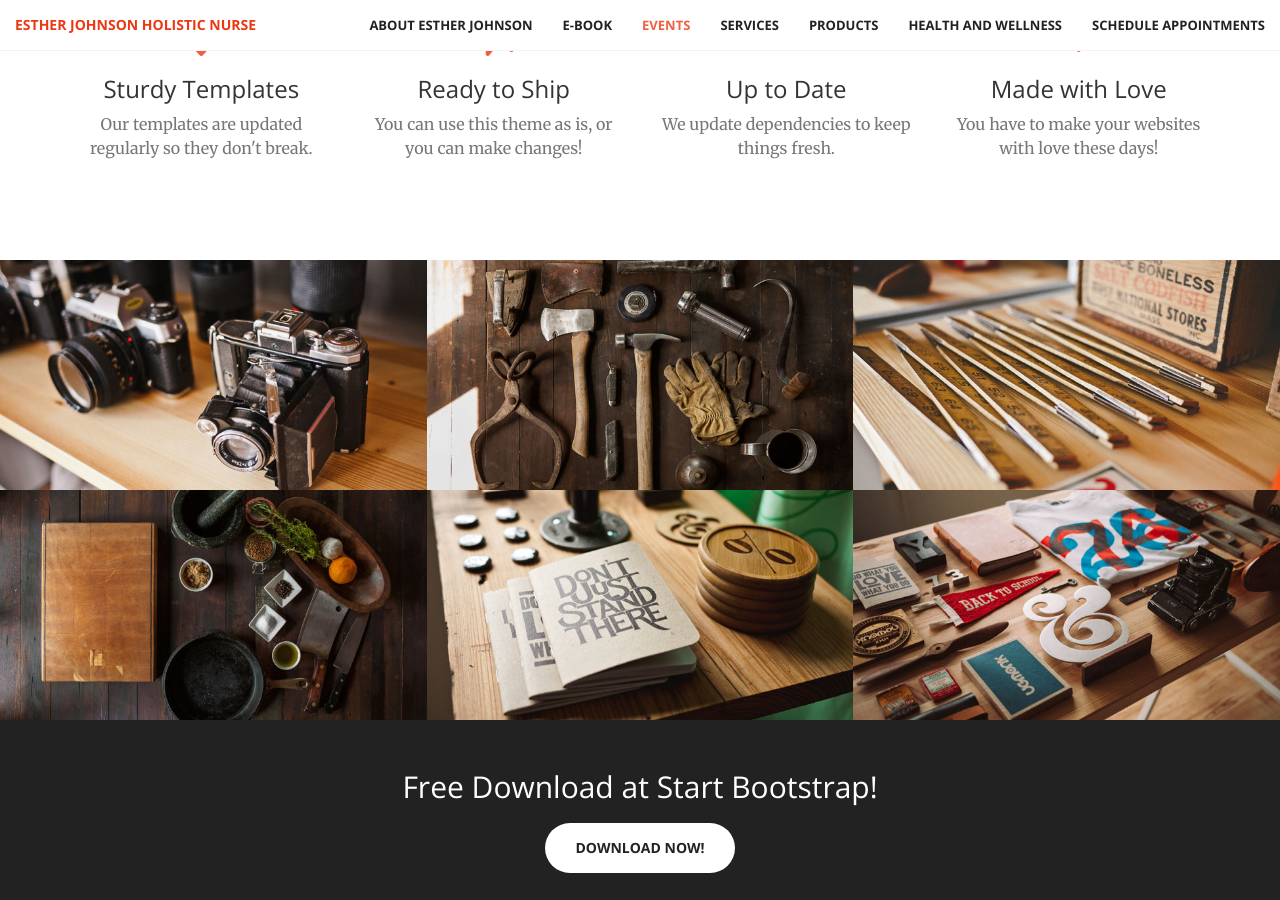
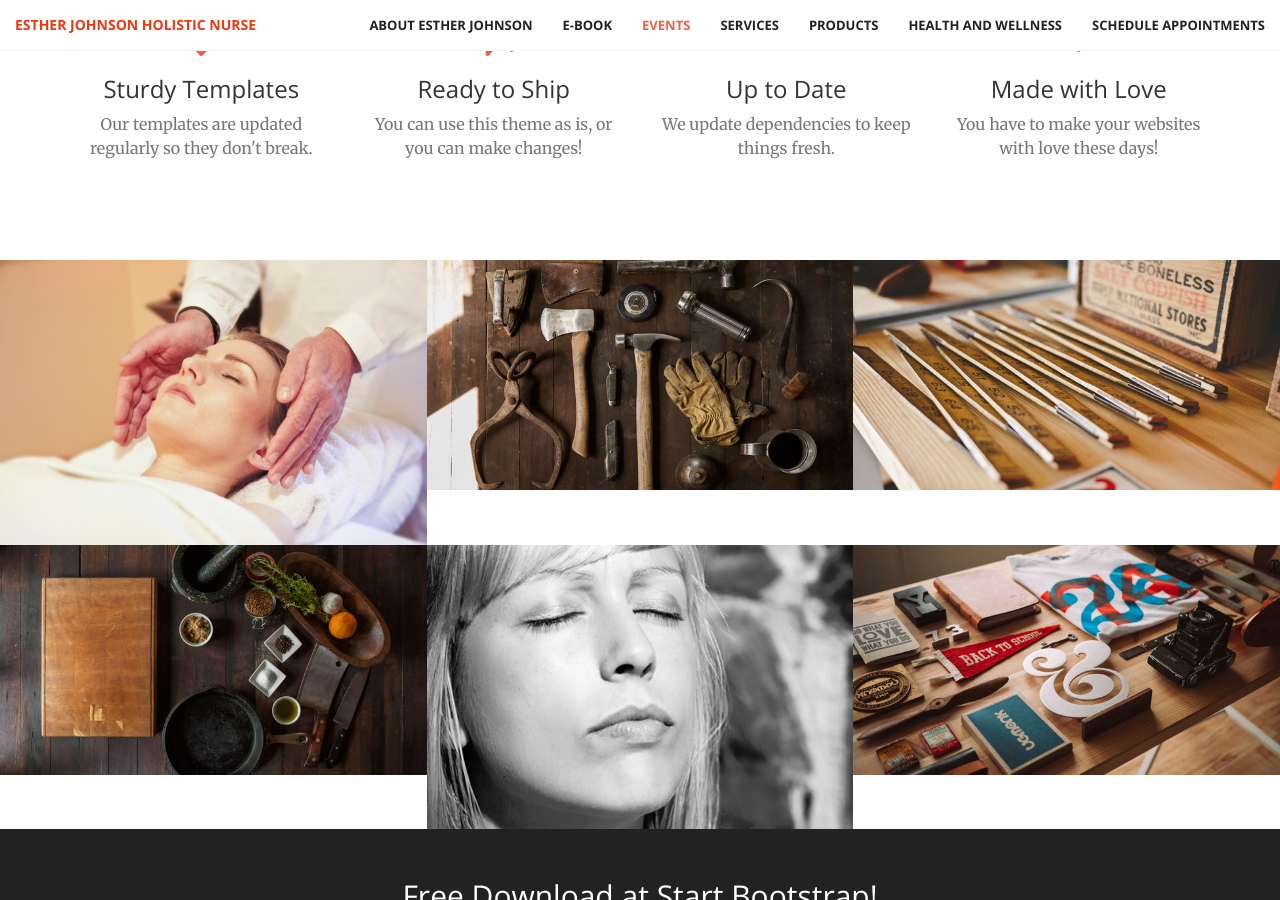
Before and after one commit to SilverIronMan/esther, a Jekyll site: the page built from index.html, in a window 1280 px wide and 900 px high, scrolled down 2815 px. Built offline with Jekyll 4.4.1, drawn with Linux system fonts in a browser that asks for light colours; comment, search, counter and statistics services are not loaded.

Commit message:
Updated main page css

```diff
--- a/assets/css/creative.css
+++ b/assets/css/creative.css
@@ -476,3 +476,10 @@
   float: right;
   margin: 10px;
 }
+
+#products .row.no-gutter,
+#services .row.no-gutter {
+  display: flex;
+  flex-direction:row;
+  flex-wrap: wrap;
+}
```
Also changed, not shown: _posts/services/2016-07-03-bio_energy.md (+1 -1 lines), _posts/services/2016-07-03-relaxation_skills.md (renamed from _posts/services/2016-07-03-serviceexample2.md, +1 -1 lines).
